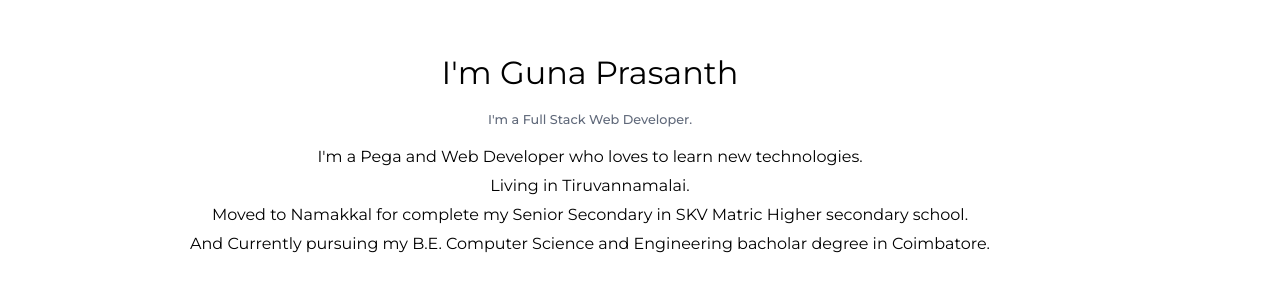
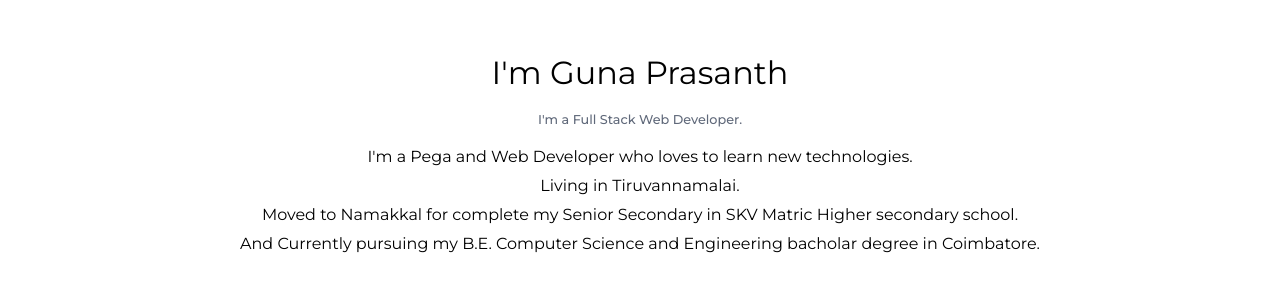
Before and after one commit to Guna-1527/Portfolio, a React (Vite) app: page / in a window 1280 px wide. Shown: the part 1216-1519 px from the top of the page. Built offline with nearby package versions, Linux system fonts and the light colour scheme.

Commit message:
Update about.css

```diff
--- a/src/components/Main/about.css
+++ b/src/components/Main/about.css
@@ -37,8 +37,6 @@
     object-fit: contain;
 }
 .About__Content__Text {
-    margin-left: -100px;
-
     margin-top: 30px;
     align-items: flex-start;
     flex: 1;
```
